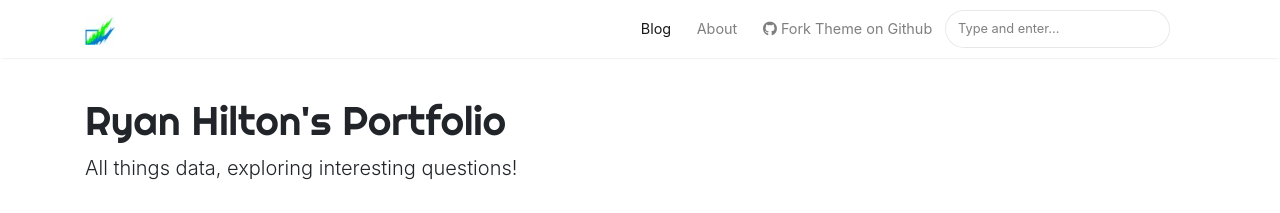
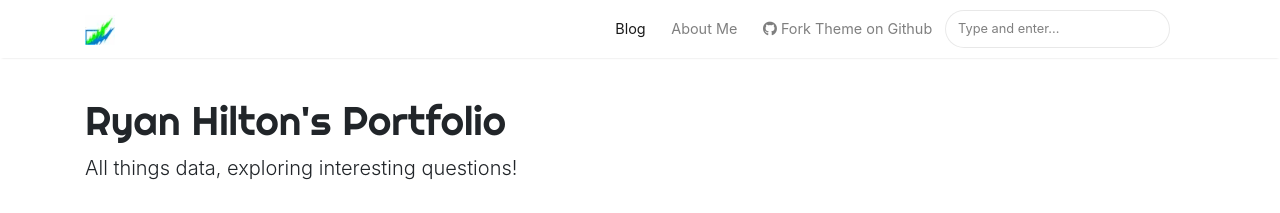
Before and after one commit to RH-98/RH-98.gihub.io, a Jekyll site: the page built from index.html, in a window 1280 px wide. Shown: the top 213 px of the page. Built offline with Jekyll 4.4.1, drawn with Linux system fonts in a browser that asks for light colours; nearby versions of some CDN libraries; the list of posts is cut into pages by our own code.

Commit message:
Update default.html

```diff
--- a/_layouts/default.html
+++ b/_layouts/default.html
@@ -72,7 +72,7 @@ ga('send', 'pageview');
                 </li>
 
                 <li class="nav-item">
-                <a class="nav-link" href="{{ site.baseurl }}/about">About</a>
+                <a class="nav-link" href="{{ site.baseurl }}/about">About Me</a>
                 </li>
 
                 <li class="nav-item">
```
